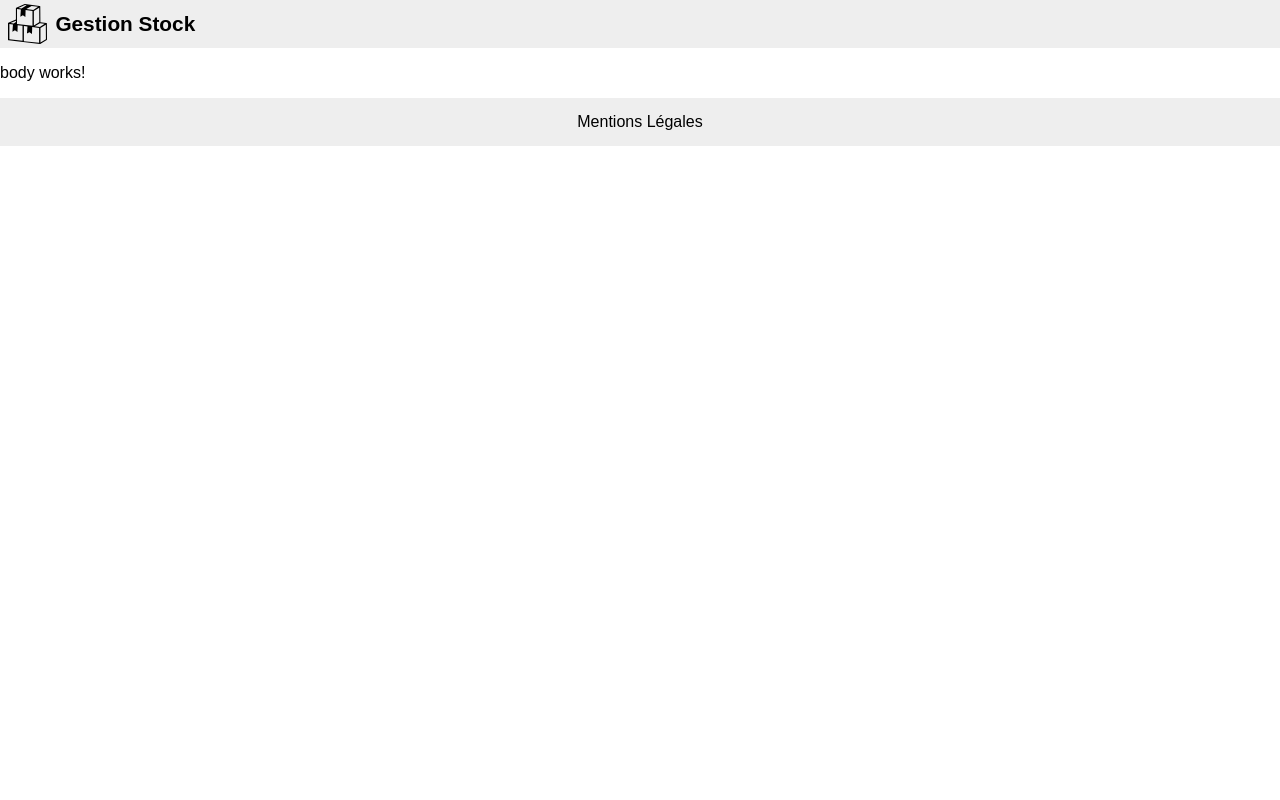
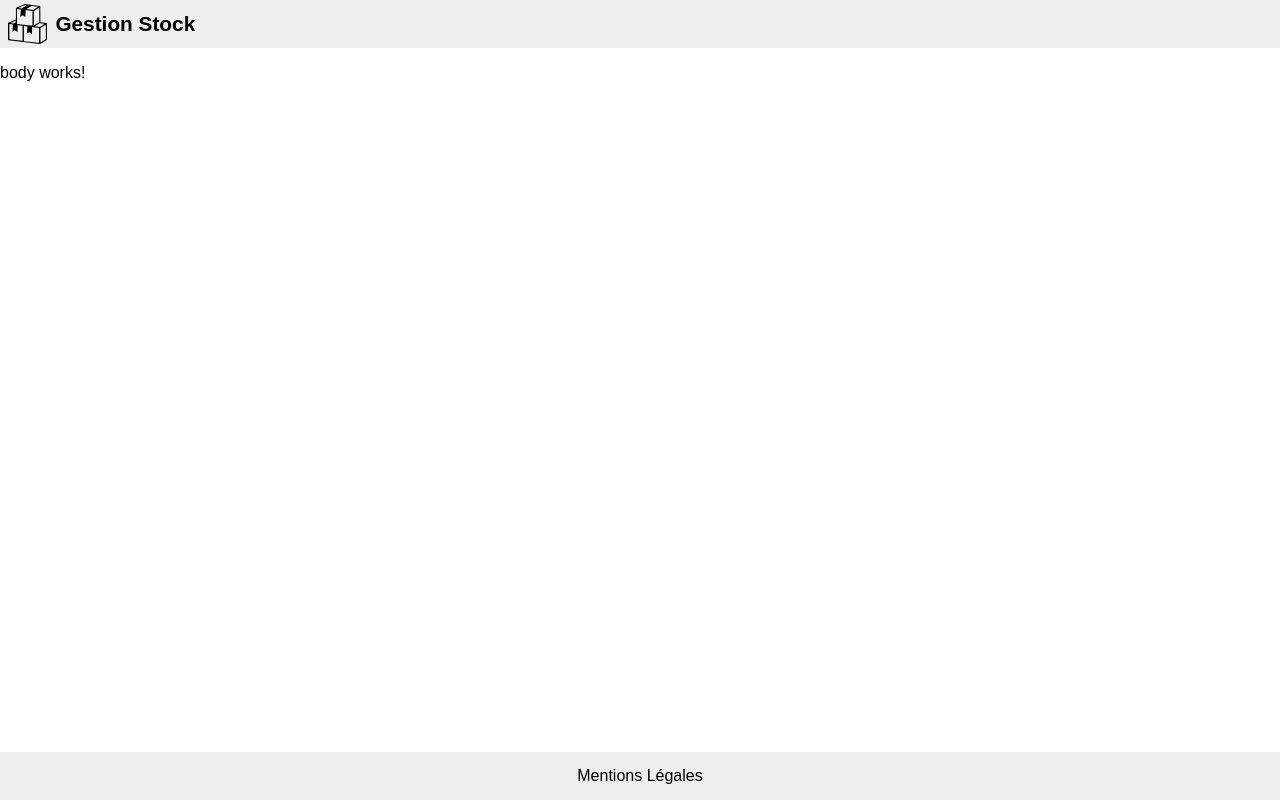
Before and after one commit to jlg-formation/agu-gestion-stock, an Angular app in the folder front/: page / in a window 1280 px wide. Built offline with nearby package versions, Linux system fonts and the light colour scheme.

Commit message:
dev: footer on bottom
Angular notation:
using :host instead of component name

```diff
--- a/front/src/app/app.component.scss
+++ b/front/src/app/app.component.scss
@@ -0,0 +1,6 @@
+:host {
+  min-height: 100vh;
+  display: flex;
+  flex-flow: column;
+  justify-content: space-between;
+}
--- a/front/src/app/layout/body/body.component.scss
+++ b/front/src/app/layout/body/body.component.scss
@@ -0,0 +1,5 @@
+:host {
+  flex: 1;
+  display: flex;
+  flex-flow: column;
+}
```
